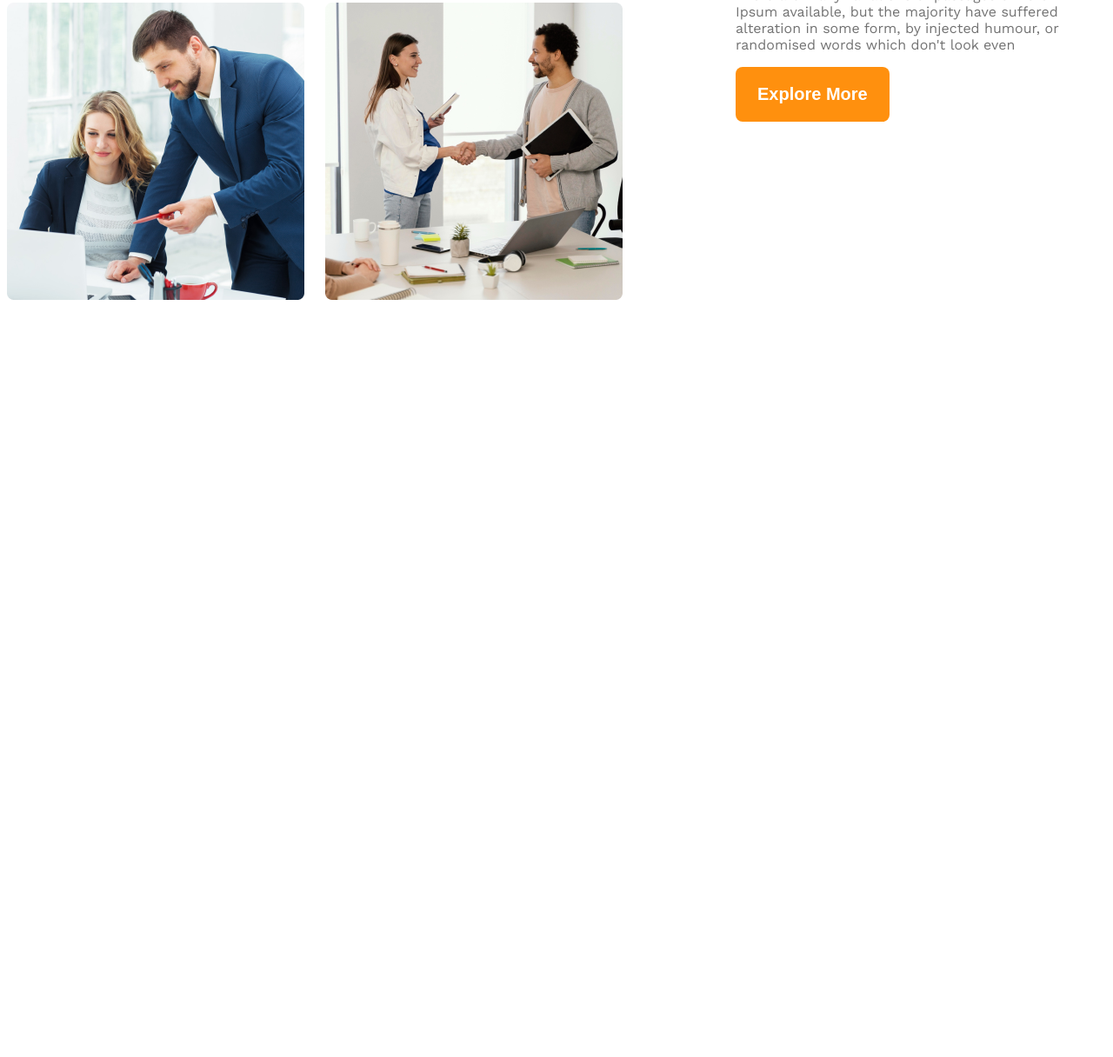
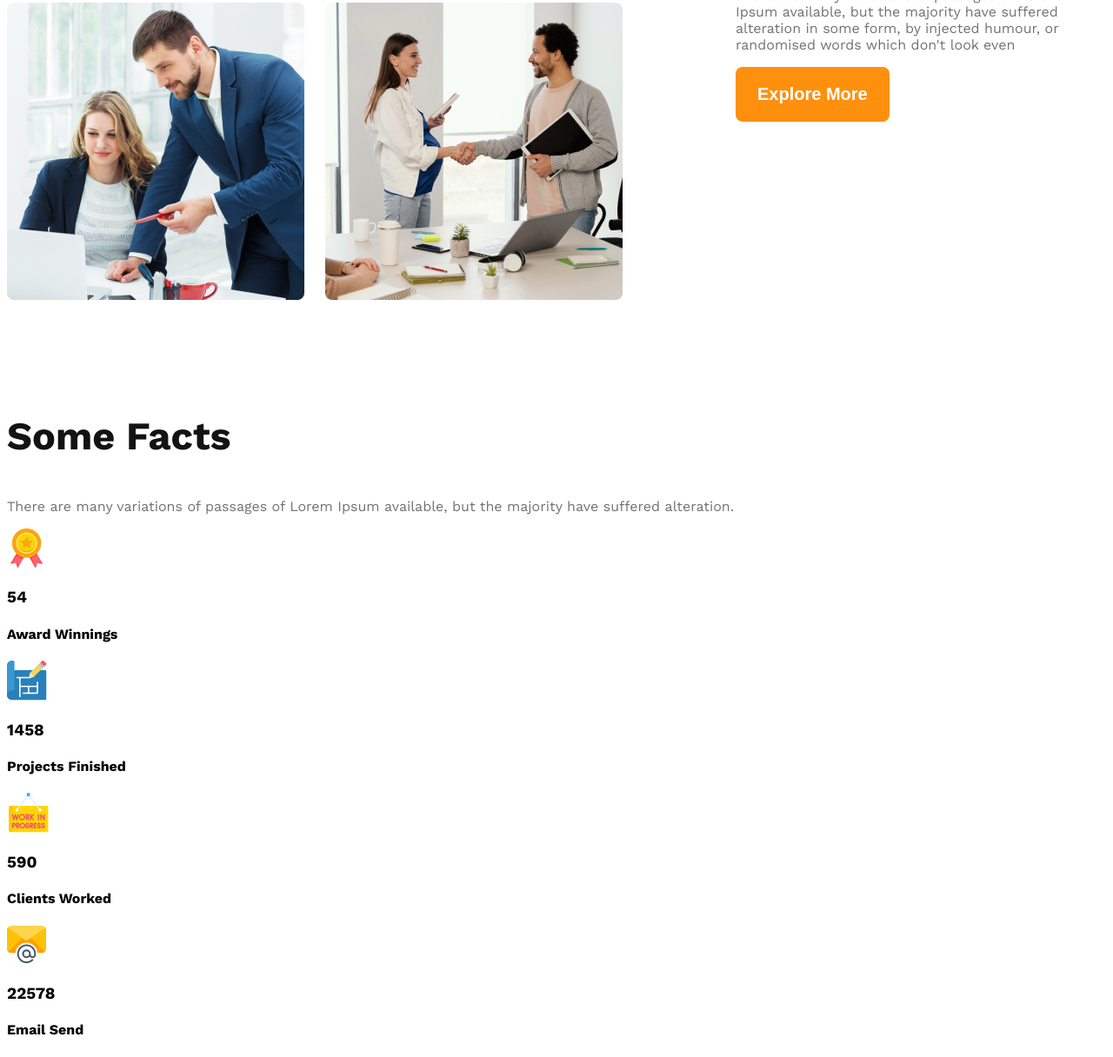
Before and after one commit to ZilhajSajid/G3-Architects-Practice, a plain HTML site: page index.html in a window 1280 px wide. Shown: the part 1667-2883 px from the top of the page at 87% size. Before the commit the page ends 2020 px from the top, so only its background shows below. Drawn offline with nearby package versions, Linux system fonts and the light colour scheme.

Commit message:
added some facts

```diff
--- a/index.html
+++ b/index.html
@@ -40,6 +40,32 @@
             <button class="btn-primary">Explore More</button>
             </div>
         </section>
+        <section class="some-facts">
+            <h3 class="features-love-title dark-01 work-sans-font">Some Facts</h3>
+            <p class="features-love-description dark-03 work-sans-font">There are many variations of passages of Lorem Ipsum available, but the majority have suffered alteration.</p>
+            <div class="facts-container">
+                <div class="fact">
+                    <img src="./images/icons/ribon.png" alt="" class="fact-icon">
+                    <h3 class="fact-number">54</h3>
+                    <h4 class="fact-name">Award Winnings</h4>
+                </div>
+                <div class="fact">
+                    <img src="./images/icons/projects.png" alt="" class="fact-icon">
+                    <h3 class="fact-number">1458</h3>
+                    <h4 class="fact-name">Projects Finished</h4>
+                </div>
+                <div class="fact">
+                    <img src="./images/icons/customers.png" alt="" class="fact-icon">
+                    <h3 class="fact-number">590</h3>
+                    <h4 class="fact-name">Clients Worked</h4>
+                </div>
+                <div class="fact">
+                    <img src="./images/icons/email.png" alt="" class="fact-icon">
+                    <h3 class="fact-number">22578</h3>
+                    <h4 class="fact-name">Email Send</h4>
+                </div>
+            </div>
+        </section>
     </main>
     <footer>
 
--- a/styles/styles.css
+++ b/styles/styles.css
@@ -125,6 +125,14 @@ main > section{
     font-weight: 400;
     font-size: 1rem;
 }
+/* Some facts */
+.features-love-title{
+    font-size: 2.81rem;
+    font-weight: bold;
+}
+.features-love-description{
+    font-size: 1rem;
+    }
 /* Responsive Media Query */
 @media screen and (max-width:576px) {
     .navbar,
@@ -145,6 +153,6 @@ main > section{
         flex-direction: column;
     }
     .our-features{
-        margin-left: 48px;
+        margin-left: 48px auto ;
     }
 }
```
